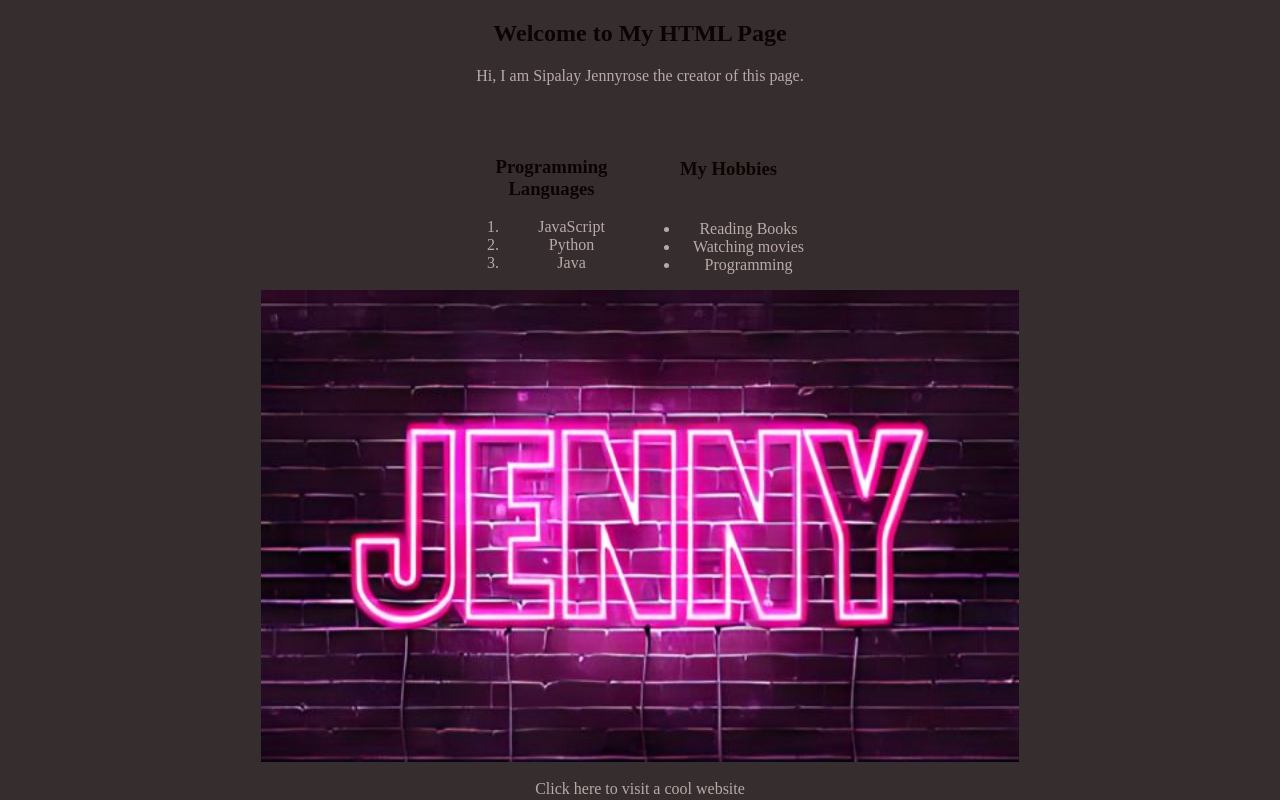
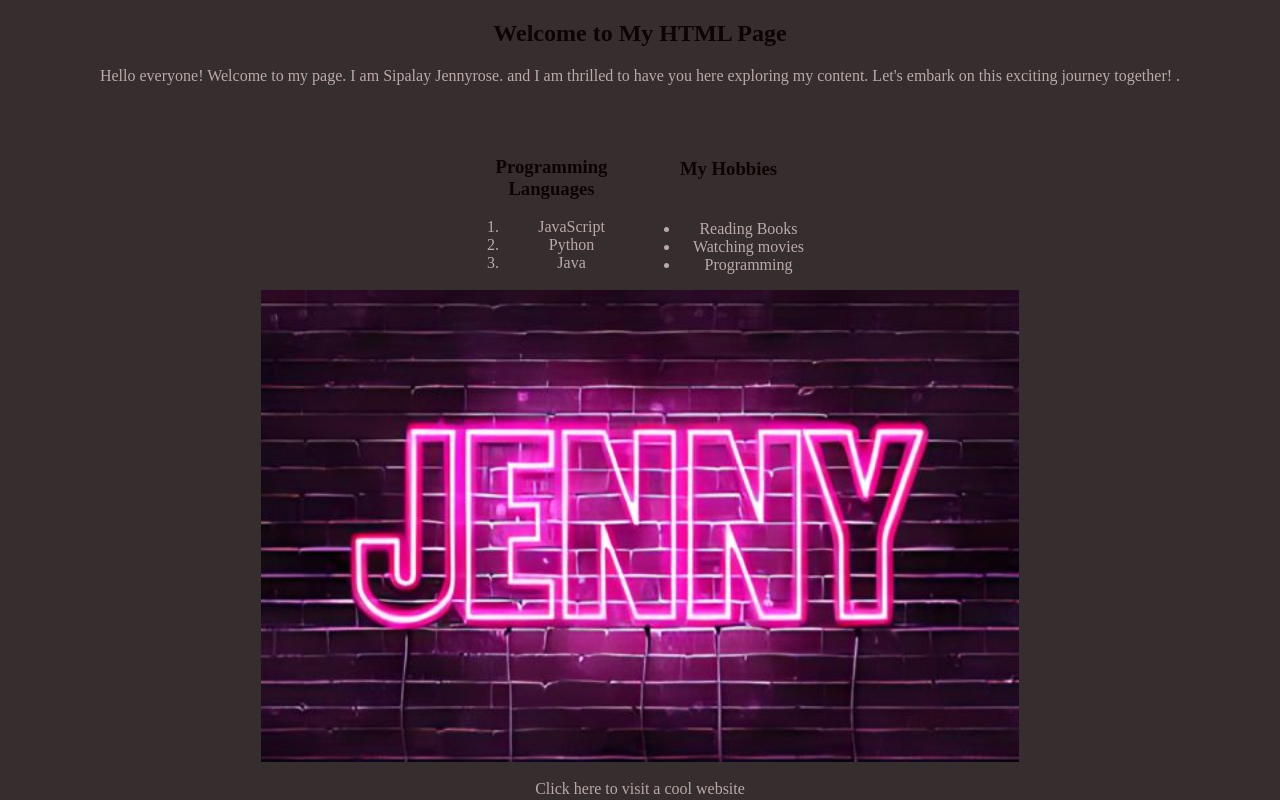
Before and after one commit to JhenNhie/Practice, a plain HTML site: page Jhennie/Activity1/index.html in a window 1280 px wide. Shown: the top 800 px of the page. Drawn offline with Linux system fonts and the light colour scheme.

```diff
--- a/Jhennie/Activity1/index.html
+++ b/Jhennie/Activity1/index.html
@@ -1,14 +1,15 @@
 <!DOCTYPE html>
 <html>
   <head>
-    <link rel="stylesheet" href="./css/index.css">
+    <link rel="stylesheet" href="css/index.css">
     <meta name="viewport" content="width=device-width, initial-scale=1.0">
     <title>My First HTML Page</title>
   </head>
   <body>
     <section class="ttl">
       <h1>Welcome to My HTML Page</h1>
-      <p>Hi, I am Sipalay Jennyrose the creator of this page.</p>
+      <p>Hello everyone! Welcome to my page. I am Sipalay Jennyrose. and I am thrilled to have you here exploring my content. Let's embark on this exciting journey together!
+        .</p>
       <br><br>
     </section>
     <section class="container1">
```
